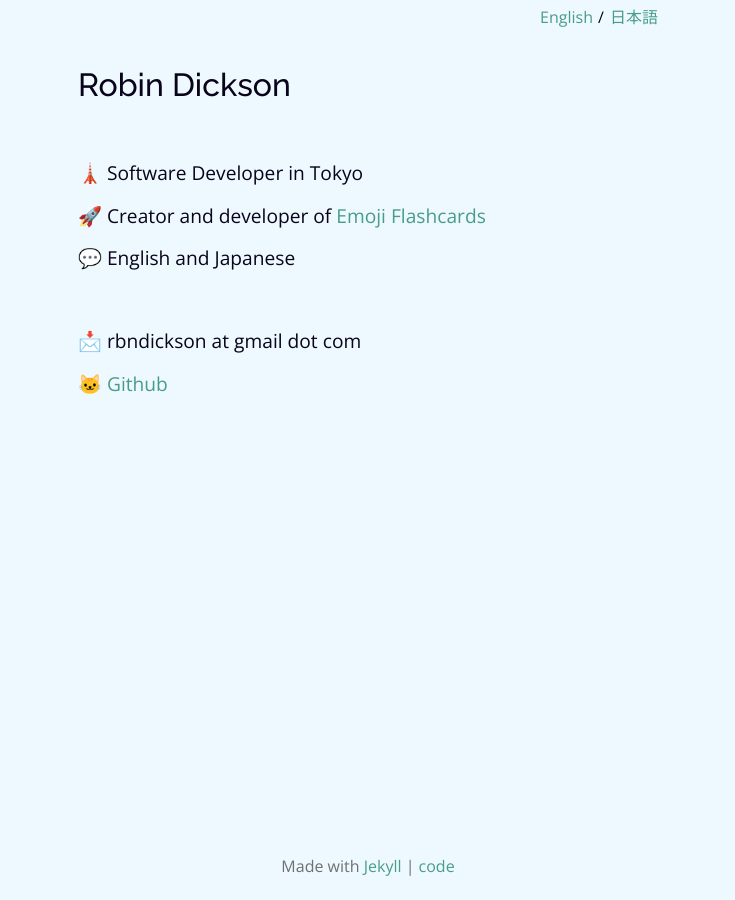
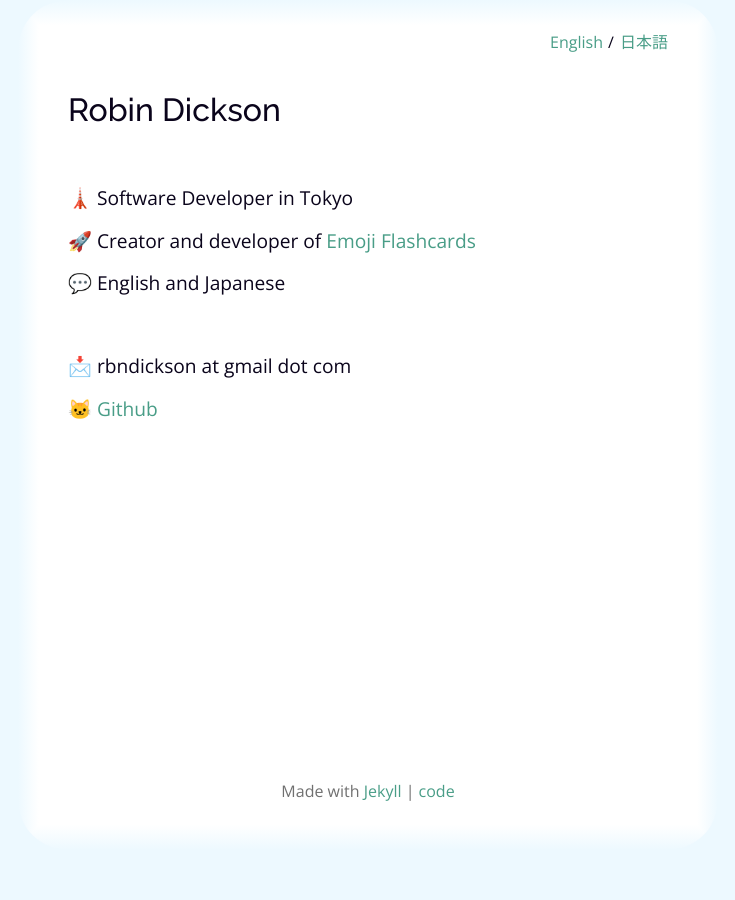
Before and after one commit to rbndickson/rbndickson.github.io, a Jekyll site: the page built from index.html, in a window 1280 px wide. Shown: the whole page, without its empty margins (272-1007 px from the left). Built offline with Jekyll 4.4.1, drawn with Linux system fonts in a browser that asks for light colours.

Commit message:
feat: Use white background for content
To make the text easier to read

```diff
--- a/_sass/_general.scss
+++ b/_sass/_general.scss
@@ -35,7 +35,6 @@ figcaption {
   margin-top: 25px;
   text-align: center;
   color: $main-text-color;
-  background: $body-background-color;
 }
 
 .laptop-background {
--- a/_sass/_layout.scss
+++ b/_sass/_layout.scss
@@ -3,7 +3,7 @@
 //
 
 body {
-  max-width: 600px;
+  max-width: 700px;
   margin: auto;
   overflow-y: scroll;
   background: $body-background-color;
@@ -12,8 +12,21 @@ body {
 .main-container {
   display: flex;
   flex-direction: column;
-  min-height: 100vh;
-  padding: 0 30px;
+  min-height: calc(100vh - 100px);
+  padding: 20px;
+  border-radius: 25px;
+  background:
+    linear-gradient(to bottom,
+      $body-background-color 0%,
+      $main-background-color 3%,
+      $main-background-color 97%,
+      $body-background-color 100%),
+    linear-gradient(to right,
+      $body-background-color 0%,
+      $main-background-color 3%,
+      $main-background-color 97%,
+      $body-background-color 100%);
+  background-blend-mode: darken;
 }
 
 main {
@@ -70,7 +83,8 @@ footer {
   }
 
   .main-container {
-    padding: 0 10px;
+    padding: 25px 50px;
+    border-radius: 50px;
   }
 
   main {
--- a/_sass/_variables.scss
+++ b/_sass/_variables.scss
@@ -13,6 +13,7 @@ $grey:                  #707070;
 $pink:                  #FF1DED;
 
 $body-background-color: $summer-pale-blue;
+$main-background-color: $white;
 $main-text-color:       $black;
 $title-text-color:      $black;
 $link-color:            $summer-green;
```
